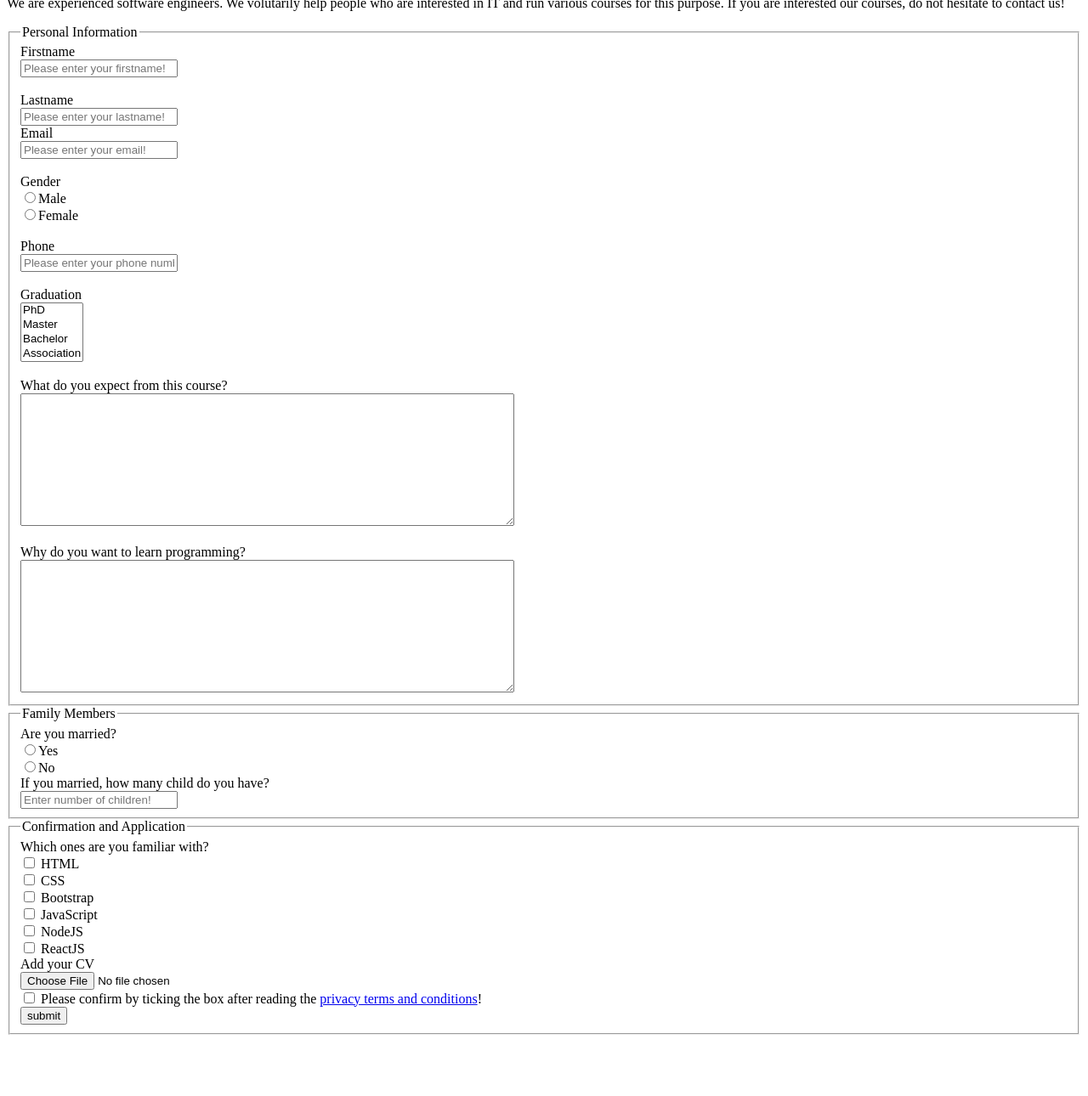
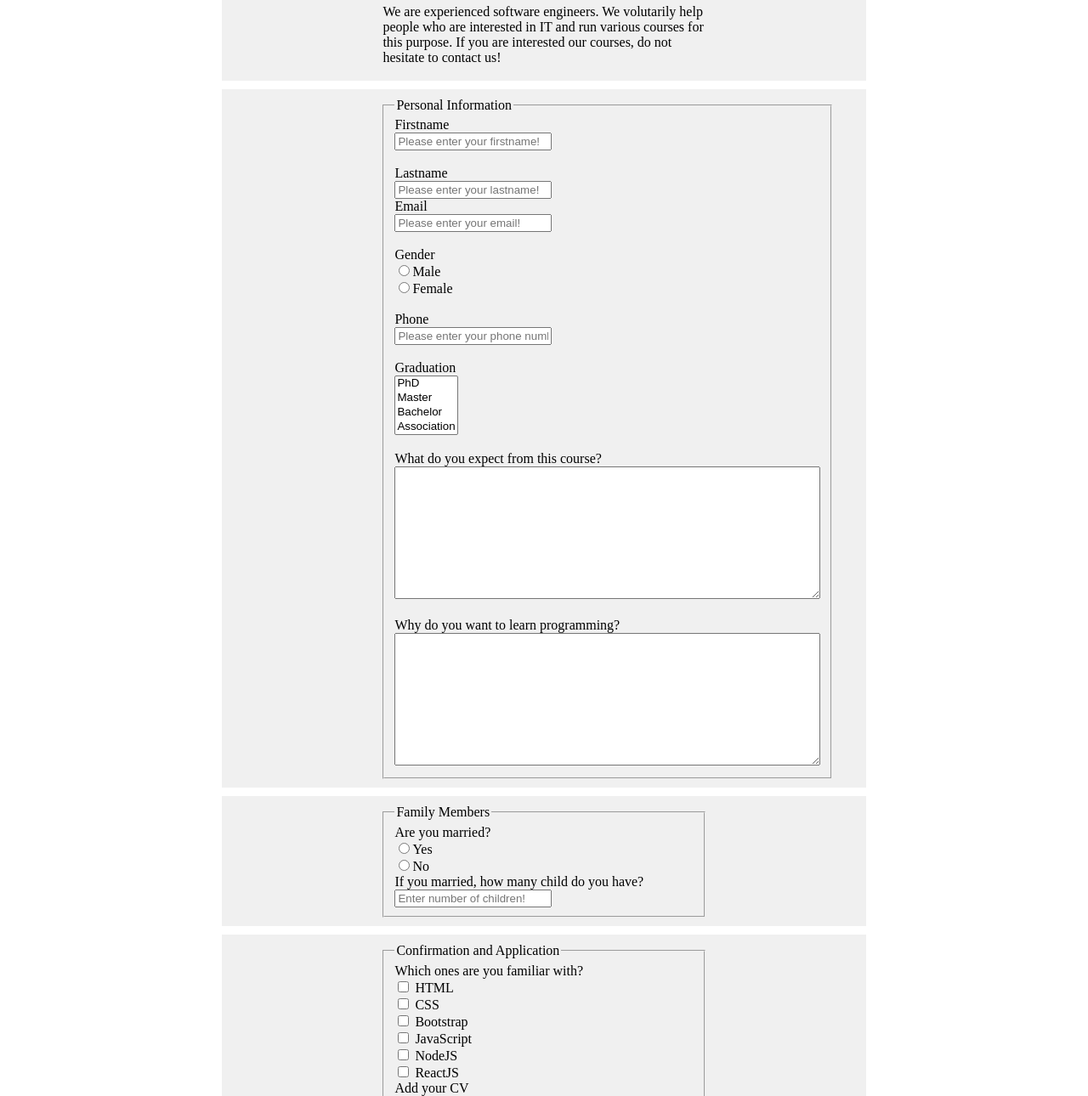
Before and after one commit to suatogul/HTML, a plain HTML site: page week-4/contact.html in a window 1280 px wide. Shown: the part 72-1362 px from the top of the page at 85% size. Before the commit the page ends 1298 px from the top, so only its background shows below. Drawn offline with Linux system fonts and the light colour scheme.

Commit message:
contact page is finished but not checked last time

```diff
--- a/week-4/contact.html
+++ b/week-4/contact.html
@@ -8,16 +8,40 @@
   </head>
   <body>
     <main>
-      <header>
-        <section><h1>The HiCoders welcomes you!</h1></section>
-        <p>
-          We are experienced software engineers. We volutarily help people who
-          are interested in IT and run various courses for this purpose. If you
-          are interested our courses, do not hesitate to contact us!
-        </p>
+      <header
+        id="headerwelcome"
+        style="
+          margin-right: 20%;
+          margin-left: 20%;
+          background-color: #f0f0f0;
+          margin-bottom: 10px;
+          padding-top: 2px;
+          padding-bottom: 2px;
+        "
+      >
+        <!--The beginning of the contact page-->
+        <section style="margin-left: 25%; margin-right: 25%">
+          <h1>The HiCoders welcomes you!</h1>
+          <p>
+            We are experienced software engineers. We volutarily help people who
+            are interested in IT and run various courses for this purpose. If
+            you are interested our courses, do not hesitate to contact us!
+          </p>
+        </section>
       </header>
-      <div>
-        <fieldset>
+      <div
+        id="personal-information"
+        style="
+          margin-left: 20%;
+          margin-right: 20%;
+          background-color: #f0f0f0;
+          margin-bottom: 10px;
+          padding-top: 10px;
+          padding-bottom: 10px;
+        "
+      >
+        <!--Personal information part of the form-->
+        <fieldset style="margin-right: 25%; margin-left: 25%">
           <legend>Personal Information</legend>
           <form id="forminfo" action="">
             <label for="firstname">Firstname</label><br />
@@ -63,7 +87,7 @@
             <textarea
               name="expectation"
               id="expect"
-              cols="70"
+              cols="60"
               rows="10"
             ></textarea
             ><br /><br />
@@ -72,15 +96,26 @@
             <textarea
               name="programming"
               id="program"
-              cols="70"
+              cols="60"
               rows="10"
             ></textarea
             ><br />
           </form>
         </fieldset>
       </div>
-      <div id="marriege">
-        <fieldset>
+      <div
+        id="family-members"
+        style="
+          margin-left: 20%;
+          margin-right: 20%;
+          background-color: #f0f0f0;
+          margin-bottom: 10px;
+          padding-top: 10px;
+          padding-bottom: 10px;
+        "
+      >
+        <!--Family information part of the form-->
+        <fieldset style="margin-right: 25%; margin-left: 25%">
           <legend>Family Members</legend>
           <label for="lastname">Are you married?</label><br />
           <input type="radio" class="marry" name="married" />Yes<br />
@@ -95,8 +130,19 @@
           />
         </fieldset>
       </div>
-      <div>
-        <fieldset>
+      <div
+        id="confandappl"
+        style="
+          margin-left: 20%;
+          margin-right: 20%;
+          background-color: #f0f0f0;
+          margin-bottom: 10px;
+          padding-top: 10px;
+          padding-bottom: 10px;
+        "
+      >
+        <!--Confirmation and Application part of the form-->
+        <fieldset style="margin-right: 25%; margin-left: 25%">
           <legend>Confirmation and Application</legend>
           <label for="lastname">Which ones are you familiar with?</label><br />
           <div>
@@ -116,6 +162,16 @@
           <button type="submit" id="btnsubmit">submit</button>
         </fieldset>
       </div>
+      <footer>
+        <div>
+          <div>
+            <section></section>
+          </div>
+          <div>
+            <section></section>
+          </div>
+        </div>
+      </footer>
     </main>
   </body>
 </html>
```
